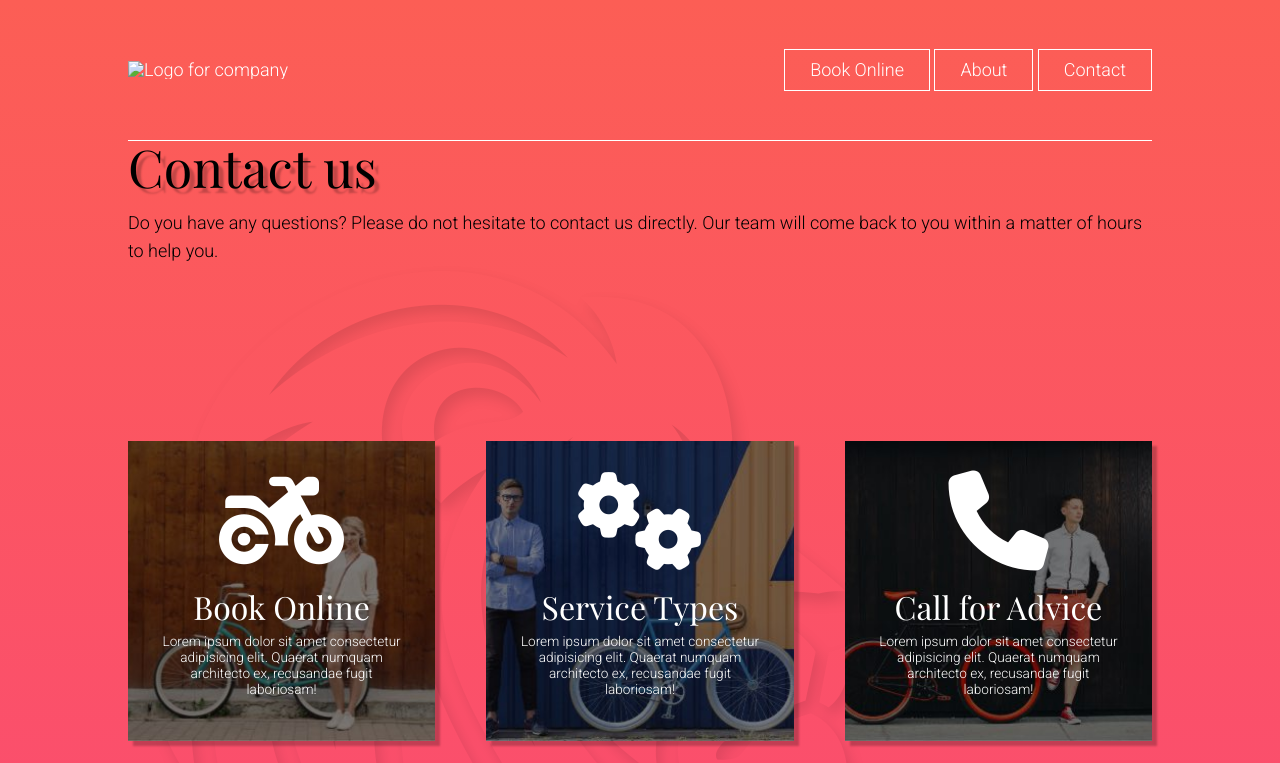
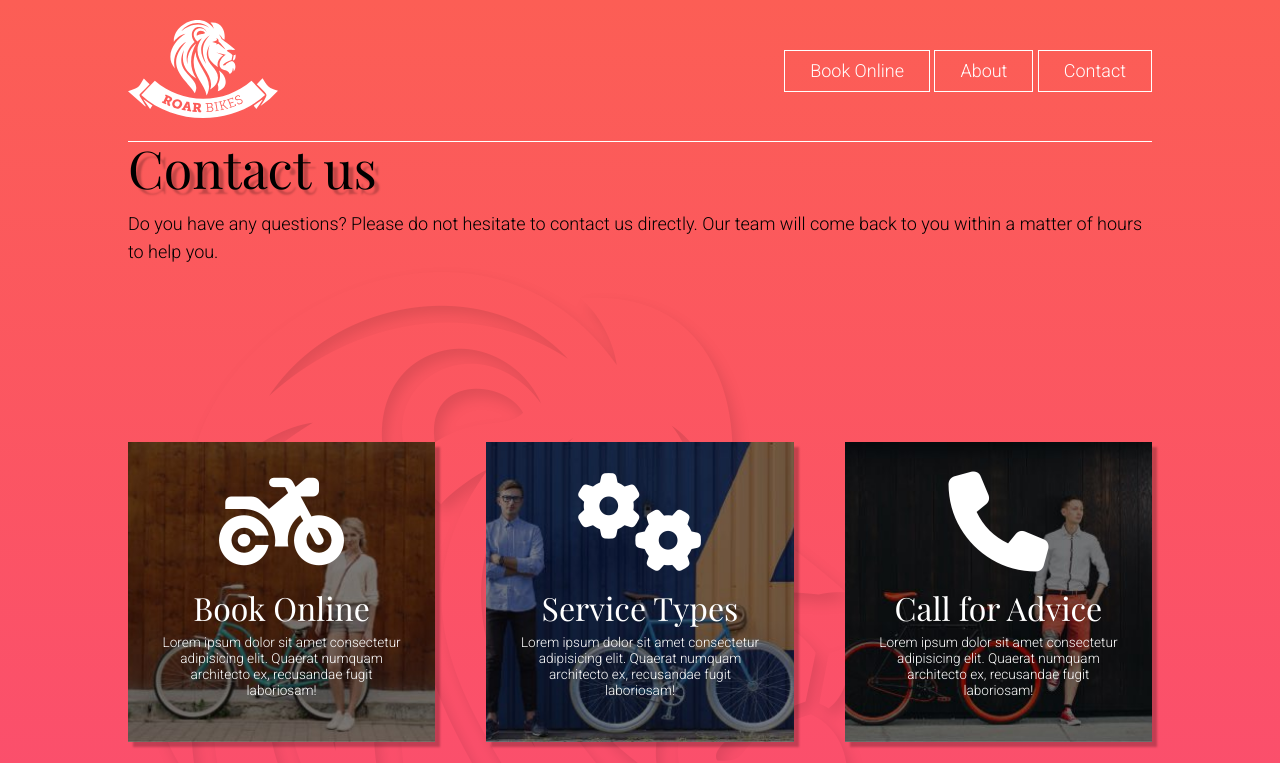
Before and after one commit to kalesh-a/bike-repair, a plain HTML site: page contact.html in a window 1280 px wide. Shown: the top 763 px of the page. Drawn offline with nearby package versions, Linux system fonts and the light colour scheme.

Commit message:
Update contact.html

```diff
--- a/contact.html
+++ b/contact.html
@@ -16,7 +16,7 @@
     <div class="container">
         <header>
             <div class="logo">
-                <a href="index.html"><img src="images/logo-roar-bikes.svg" alt="Logo for company"></a>
+                <a href="index.html"><img src="logo-roar-bikes.svg" alt="Logo for company"></a>
                 </div>
                 <nav>
 
```
